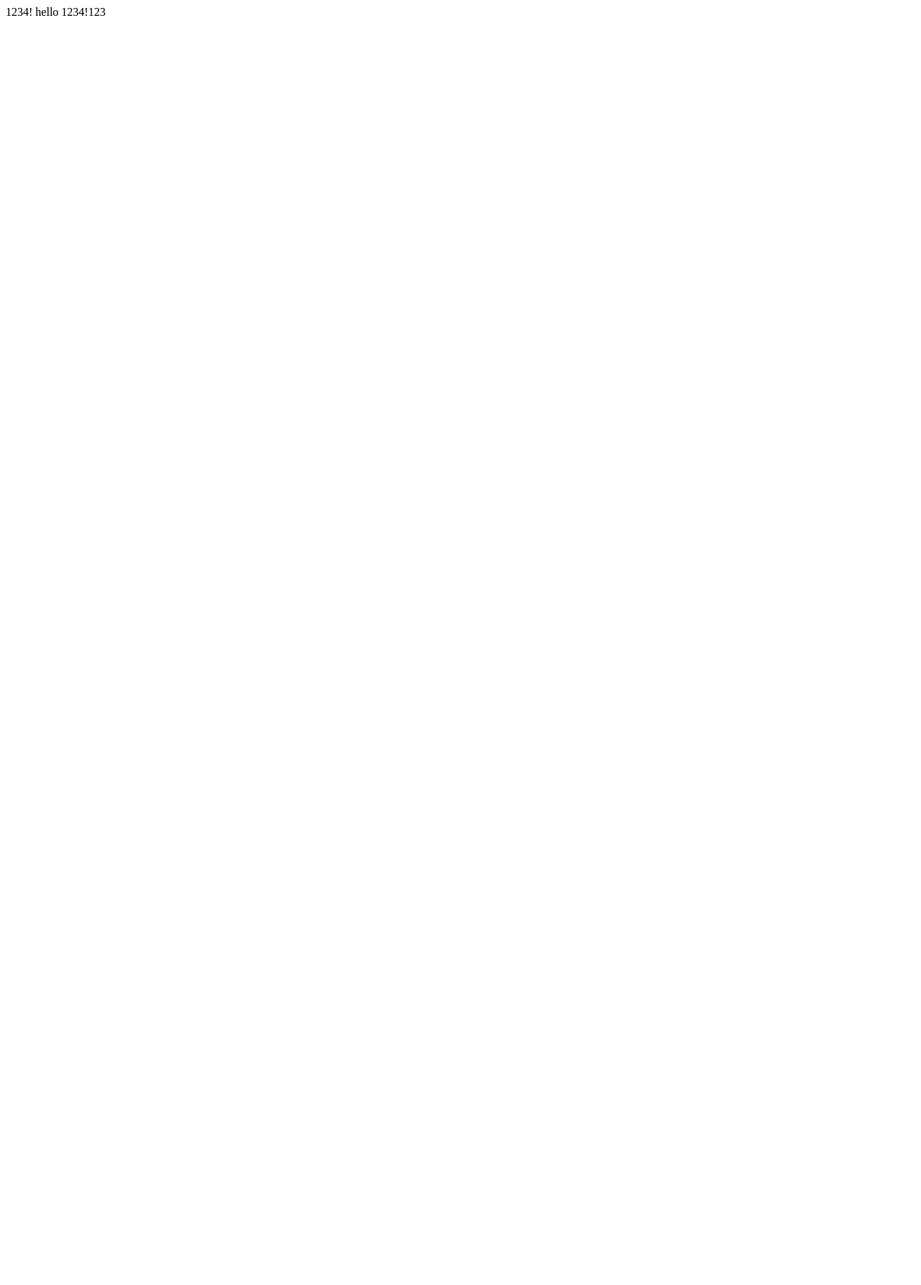
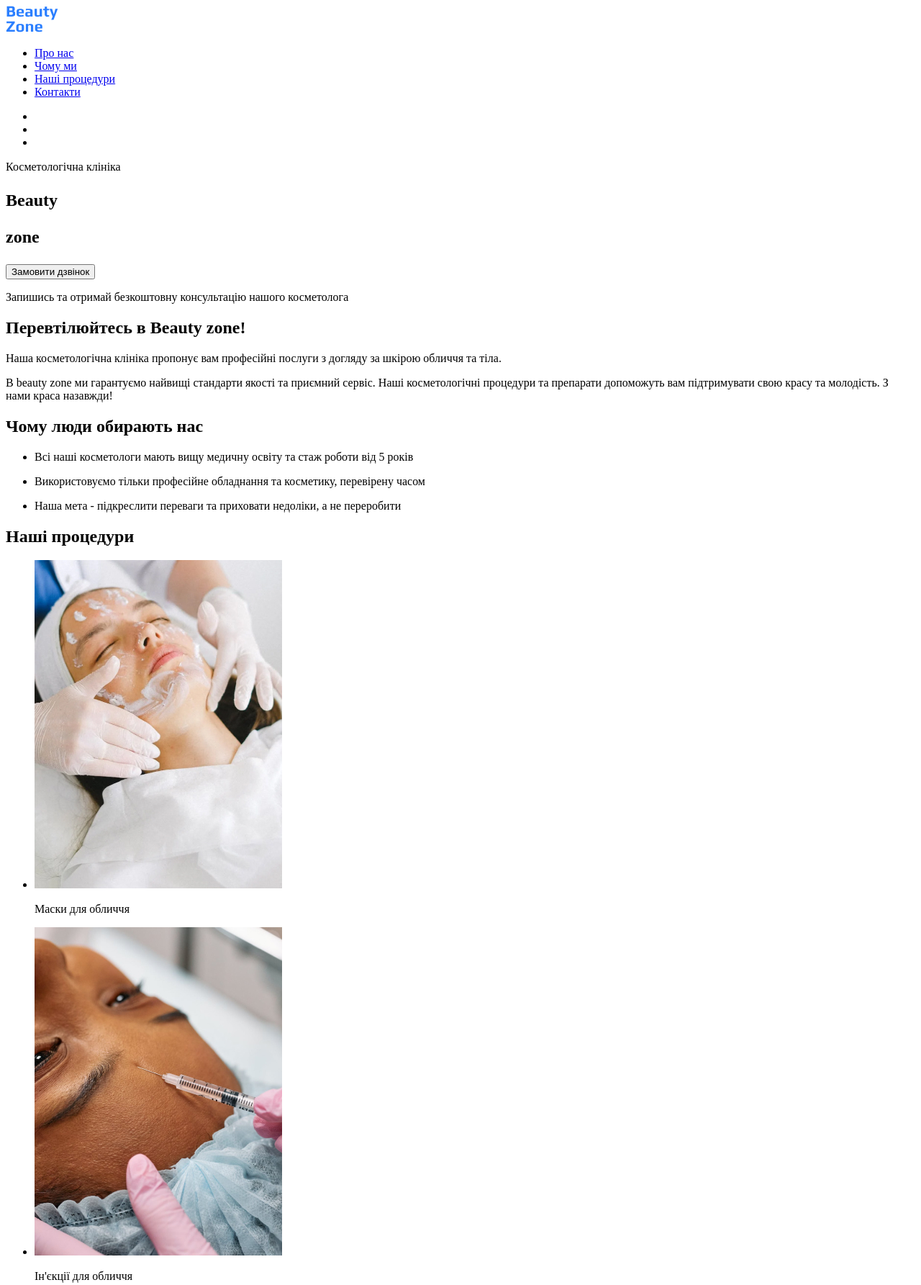
Before and after one commit to YevheniiaShapovalova/genius-homework-1, a plain HTML site: page index.html in a window 1280 px wide. Shown: the top 1785 px of the page at 72% size. Before the commit the page ends 800 px from the top, so only its background shows below. Drawn offline with Linux system fonts and the light colour scheme.

Commit message:
add changes

```diff
--- a/index.html
+++ b/index.html
@@ -1,11 +1,136 @@
 <!DOCTYPE html>
-<html lang="en">
+<html lang="uk">
   <head>
     <meta charset="UTF-8" />
     <meta name="viewport" content="width=device-width, initial-scale=1.0" />
-    <title>Beauty salon</title>
+    <title lang="en">Beauty salon</title>
   </head>
   <body>
-    1234! hello 1234!123
+    <header>
+      <a href="#"><img src="./images/logo.svg" alt="логотип салону" /></a>
+      <nav>
+        <ul>
+          <li><a href="#">Про нас</a></li>
+          <li><a href="#">Чому ми</a></li>
+          <li><a href="#">Наші процедури</a></li>
+          <li><a href="#">Контакти</a></li>
+        </ul>
+      </nav>
+      <ul>
+        <li>
+          <a href="#"></a>
+          <!--logo telehpon-->
+        </li>
+        <li>
+          <a href="#"></a>
+          <!--logo facebook-->
+        </li>
+        <li>
+          <a href="#"></a>
+          <!--logo instagram-->
+        </li>
+      </ul>
+    </header>
+    <main>
+      <section>
+        <p>Косметологічна клініка</p>
+        <h1>
+          <p>Beauty</p>
+          <p>zone</p>
+        </h1>
+        <button>Замовити дзвінок</button>
+        <p>Запишись та отримай безкоштовну консультацію нашого косметолога</p>
+      </section>
+      <section>
+        <h2>Перевтілюйтесь в <span lang="en">Beauty zone!</span></h2>
+        <p>
+          Наша косметологічна клініка пропонує вам професійні послуги з догляду
+          за шкірою обличчя та тіла.
+        </p>
+        <p>
+          B <span lang="en">beauty zone</span> ми гарантуємо найвищі стандарти
+          якості та приємний сервіс. Наші косметологічні процедури та препарати
+          допоможуть вам підтримувати свою красу та молодість. З нами краса
+          назавжди!
+        </p>
+      </section>
+      <section>
+        <h2>Чому люди <span>обирають нас</span></h2>
+        <ul>
+          <li>
+            <p>
+              Всі наші косметологи мають вищу медичну освіту та стаж роботи від
+              5 років
+            </p>
+          </li>
+          <li>
+            <p>
+              Використовуємо тільки професійне обладнання та косметику,
+              перевірену часом
+            </p>
+          </li>
+          <li>
+            <p>
+              Наша мета - підкреслити переваги та приховати недоліки, а не
+              переробити
+            </p>
+          </li>
+        </ul>
+      </section>
+      <section>
+        <h2>Наші процедури</h2>
+        <ul>
+          <li>
+            <img src="./images/image-1.jpg" alt="фото маски" />
+            <p>Маски для обличчя</p>
+          </li>
+          <li>
+            <img src="./images/image-2.jpg" alt="фото ін'єкцій" />
+            <p>Ін'єкції для обличчя</p>
+          </li>
+          <li>
+            <img src="./images/image-3.jpg" alt="очищення" />
+            <p>Очищення обличчя</p>
+          </li>
+        </ul>
+      </section>
+      <section>
+        <h2>Як нас знайти</h2>
+        <iframe
+          src="https://www.google.com/maps/embed?pb=!1m18!1m12!1m3!1d2537.475609857351!2d30.772648475785797!3d50.506716783311816!2m3!1f0!2f0!3f0!3m2!1i1024!2i768!4f13.1!3m3!1m2!1s0x40d4d97de411b701%3A0x48116b28f7f00d94!2z0YPQuy4g0KLQsNGA0LDRgdCwINCo0LXQstGH0LXQvdC60L4sIDUsINCR0YDQvtCy0LDRgNGLLCDQmtC40LXQstGB0LrQsNGPINC-0LHQu9Cw0YHRgtGMLCDQo9C60YDQsNC40L3QsCwgMDc0MDA!5e0!3m2!1sru!2spl!4v1738081111658!5m2!1sru!2spl"
+          width="600"
+          height="450"
+          style="border: 0"
+          allowfullscreen=""
+          loading="lazy"
+          referrerpolicy="no-referrer-when-downgrade"
+        ></iframe>
+      </section>
+    </main>
+    <footer>
+      <a href="#"><img src="./images/logo.svg" alt="логотип салону" /></a>
+      <nav>
+        <ul>
+          <li><a href="#">Про нас</a></li>
+          <li><a href="#">Чому ми</a></li>
+          <li><a href="#">Наші процедури</a></li>
+          <li><a href="#">Контакти</a></li>
+        </ul>
+      </nav>
+      <ul>
+        <li>
+          <a href="#"></a>
+          <!--logo telehpon-->
+        </li>
+        <li>
+          <a href="#"></a>
+          <!--logo facebook-->
+        </li>
+        <li>
+          <a href="#"></a>
+          <!--logo instagram-->
+        </li>
+      </ul>
+    </footer>
   </body>
 </html>
```
Also changed, not shown: images/face after.jpg (added), images/face do.jpg (added), images/facebook.svg (added), images/image-1.jpg (added), images/image-2.jpg (added), images/image-3.jpg (added), images/instagram.svg (added), images/logo.svg (added), images/telephone.svg (added).
